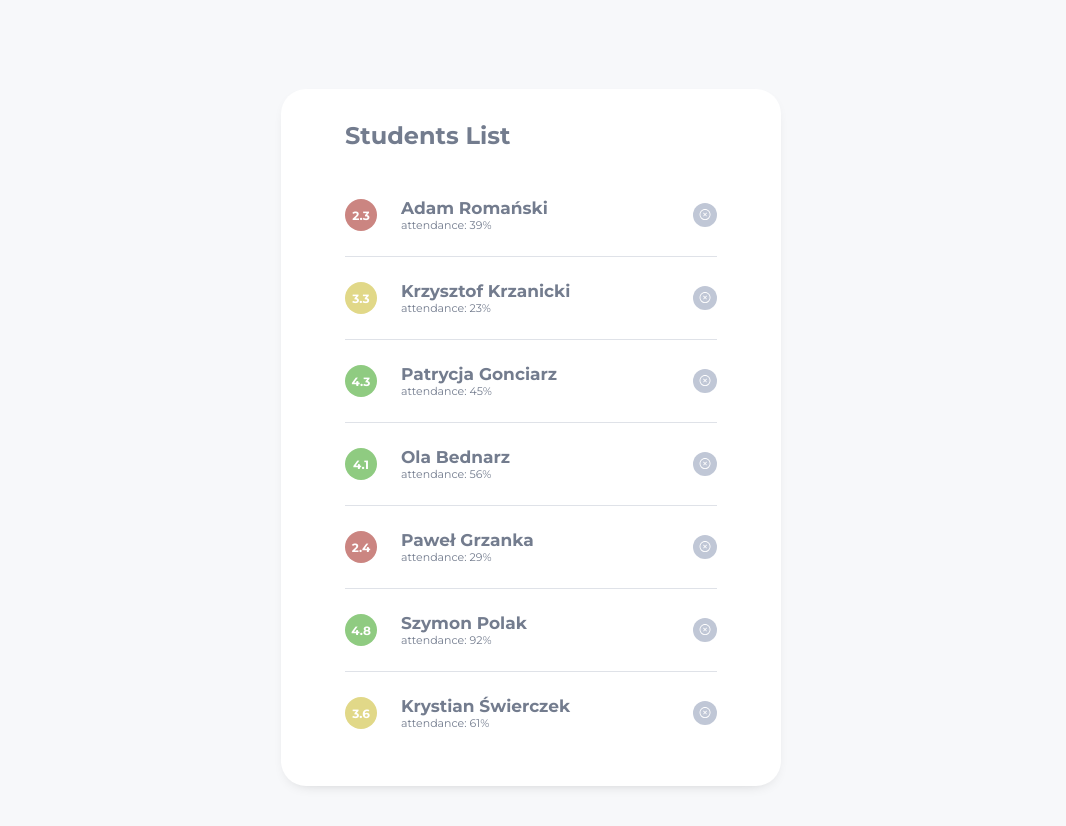
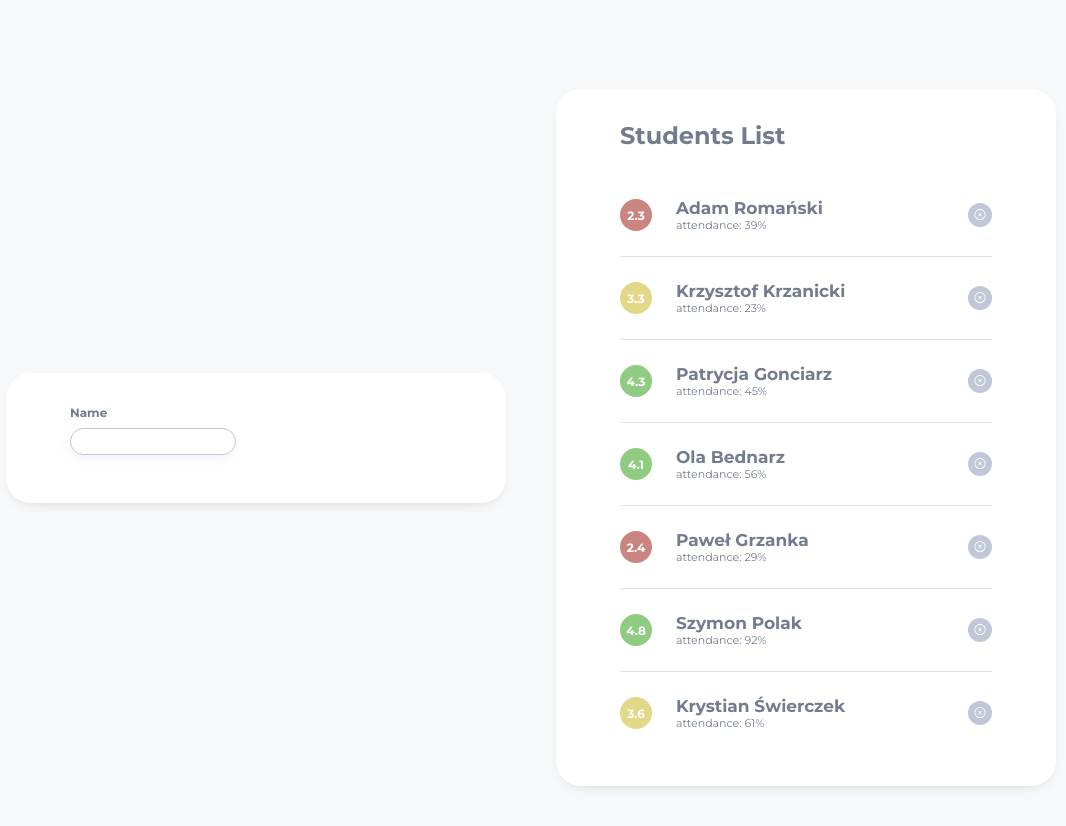
Before and after one commit to writecleancode/studybuddy-vue, a Vue app: page / in a window 1280 px wide. Shown: the top 826 px of the page, without its empty margins (109-1175 px from the left). Built offline with nearby package versions, Linux system fonts and the light colour scheme.

Commit message:
added new components: 'StyledInput', 'StyledLabel' & 'FormField'; changed some CSS class names

```diff
--- a/src/components/atoms/StyledAverage.vue
+++ b/src/components/atoms/StyledAverage.vue
@@ -22,13 +22,13 @@ export default {
 </script>
 
 <template>
-	<div class="wrapper" v-bind:class="bgColor()">{{ average }}</div>
+	<div class="styled-average-wrapper" v-bind:class="bgColor()">{{ average }}</div>
 </template>
 
 <style lang="scss" scoped>
 @use '@/assets/styles/variables' as *;
 
-.wrapper {
+.styled-average-wrapper {
 	display: flex;
 	justify-content: center;
 	align-items: center;
--- a/src/components/atoms/StyledInfo.vue
+++ b/src/components/atoms/StyledInfo.vue
@@ -12,7 +12,7 @@ export default {
 </script>
 
 <template>
-	<div class="wrapper">
+	<div class="styled-info-wrapper">
 		<p class="styled-name">{{ name }}</p>
 		<p class="styled-attendance">attendance: {{ attendance }}</p>
 	</div>
@@ -21,7 +21,7 @@ export default {
 <style lang="scss" scoped>
 @use '@/assets/styles/variables' as *;
 
-.wrapper {
+.styled-info-wrapper {
 	margin-left: 24px;
 }
 
--- /dev/null
+++ b/src/components/atoms/StyledInput.vue
@@ -0,0 +1,37 @@
+<script>
+export default {
+	props: {
+		name: {
+			type: String,
+		},
+		id: {
+			type: String,
+		},
+		type: {
+			type: String,
+		},
+	},
+};
+</script>
+
+<template>
+	<input v-bind:name v-bind:id v-bind:type class="styled-input" />
+</template>
+
+<style lang="scss" scoped>
+@use '@/assets/styles/variables' as *;
+
+.styled-input {
+	margin-bottom: 1.6rem;
+	padding: 0.5rem 0.8rem;
+	font-size: $font-size-m;
+	border: 1px solid #c0c7d6;
+	border-radius: 100px;
+	box-shadow: -2px 4px 10px #737c8e17;
+
+	&:focus {
+		outline: none;
+		box-shadow: -2px 4px 10px rgba(115, 124, 142, 0.3);
+	}
+}
+</style>
--- /dev/null
+++ b/src/components/atoms/StyledLabel.vue
@@ -0,0 +1,24 @@
+<script>
+export default {
+	props: {
+		for: {
+			type: String,
+		},
+	},
+};
+</script>
+
+<template>
+	<label v-bind:for class="styled-label"><slot /></label>
+</template>
+
+<style lang="scss" scoped>
+@use '@/assets/styles/variables' as *;
+
+.styled-label {
+	margin-bottom: 0.8rem;
+	color: $dark-grey;
+	font-size: $font-size-m;
+	font-weight: bold;
+}
+</style>
--- /dev/null
+++ b/src/components/molecules/FormField.vue
@@ -0,0 +1,42 @@
+<script>
+import StyledLabel from '@/components/atoms/StyledLabel.vue';
+import StyledInput from '@/components/atoms/StyledInput.vue';
+
+export default {
+	props: {
+		label: {
+			type: String,
+		},
+		name: {
+			type: String,
+		},
+		id: {
+			type: String,
+		},
+		type: {
+			type: String,
+			default: 'text',
+		},
+	},
+
+	components: {
+		StyledLabel,
+		StyledInput,
+	},
+};
+</script>
+
+<template>
+	<div class="form-field-wrapper">
+		<StyledLabel v-bind:for="id">{{ label }}</StyledLabel>
+		<StyledInput v-bind:name v-bind:id v-bind:type />
+	</div>
+</template>
+
+<style lang="scss" scoped>
+.form-field-wrapper {
+	display: flex;
+	flex-direction: column;
+	align-items: flex-start;
+}
+</style>
--- a/src/components/organisms/StudentsList.vue
+++ b/src/components/organisms/StudentsList.vue
@@ -1,8 +1,10 @@
 <script>
 import StudentsListItem from '@/components/molecules/StudentsListItem.vue';
+import FormField from '@/components/molecules/FormField.vue';
 
 export default {
 	components: {
+		FormField,
 		StudentsListItem,
 	},
 
@@ -18,7 +20,10 @@ export default {
 </script>
 
 <template>
-	<div class="wrapper">
+	<div class="students-list-wrapper">
+		<FormField label="Name" id="name" name="name" />
+	</div>
+	<div class="students-list-wrapper">
 		<h1 class="styled-title">Students List</h1>
 		<ul class="styled-list">
 			<StudentsListItem v-bind:students v-bind:deleteStudent />
@@ -29,7 +34,7 @@ export default {
 <style lang="scss" scoped>
 @use '@/assets/styles/variables' as *;
 
-.wrapper {
+.students-list-wrapper {
 	margin: 25px;
 	padding: 32px 64px;
 	border-radius: 25px;
```
